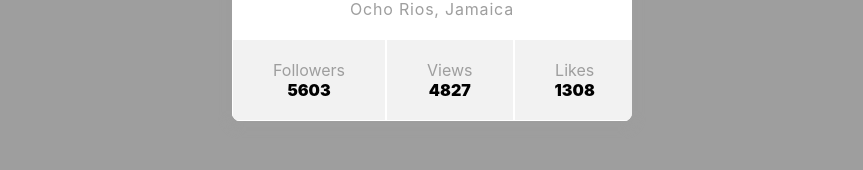
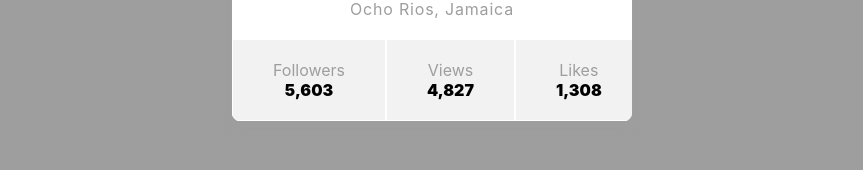
Before and after one commit to Weselka/goit-react-hw-01-components, a React (Create React App) app: page / in a window 1280 px wide. Shown: the part 430-600 px from the top of the page, without its empty margins (208-1071 px from the left). Built offline with nearby package versions, Linux system fonts and the light colour scheme.

Commit message:
add toLocaleString

```diff
--- a/src/components/Profile/Profile.js
+++ b/src/components/Profile/Profile.js
@@ -26,15 +26,15 @@ export const Profile = ({
       <UserBox>
         <StatsBox>
           <StatsLabel>Followers</StatsLabel>
-          <StatsQuantity>{stats.followers}</StatsQuantity>
+          <StatsQuantity>{stats.followers.toLocaleString()}</StatsQuantity>
         </StatsBox>
         <StatsBox>
           <StatsLabel>Views</StatsLabel>
-          <StatsQuantity>{stats.views}</StatsQuantity>
+          <StatsQuantity>{stats.views.toLocaleString()}</StatsQuantity>
         </StatsBox>
         <StatsBox>
           <StatsLabel>Likes</StatsLabel>
-          <StatsQuantity>{stats.likes}</StatsQuantity>
+          <StatsQuantity>{stats.likes.toLocaleString()}</StatsQuantity>
         </StatsBox>
       </UserBox>
     </Card>
```
